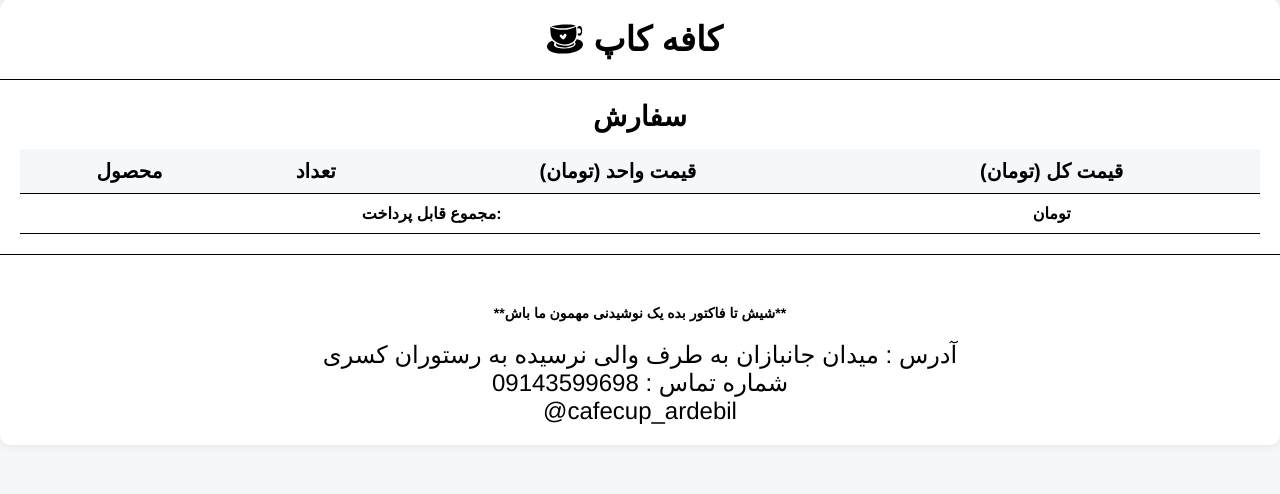
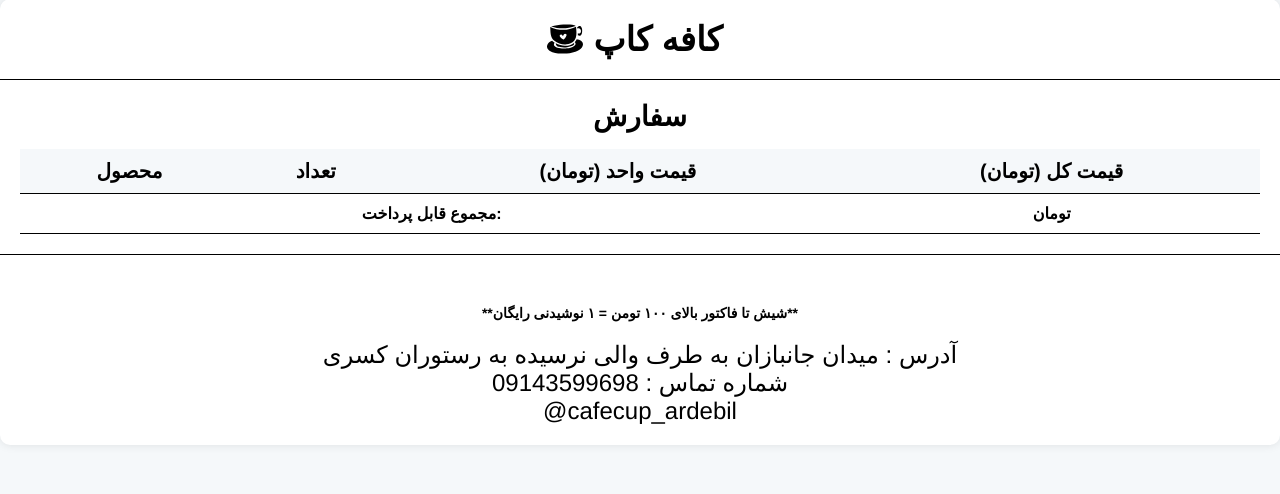
Before and after one commit to AlgoNouir/dopamin-server, a Python web app: template core/templates/pdf.html in a window 1280 px wide. Shown: the part 21-515 px from the top of the page. Run offline with Jinja, Linux system fonts and the light colour scheme; the template is opened without the code that fills it, so the values that code supplies are empty.

Commit message:
change text

```diff
--- a/core/templates/pdf.html
+++ b/core/templates/pdf.html
@@ -182,8 +182,7 @@
             </table>
         </div>
         <div class="footer">
-            <p style="margin-bottom: 20px;font-weight: 800; font-size: 14px;">**شیش تا فاکتور بده یک نوشیدنی مهمون ما
-                باش**</p>
+            <p style="margin-bottom: 20px;font-weight: 800; font-size: 14px;">**شیش تا فاکتور بالای ۱۰۰ تومن = ۱ نوشیدنی رایگان**</p>
             <p>آدرس : میدان جانبازان به طرف والی نرسیده به رستوران کسری</p>
             <p>شماره تماس : 09143599698</p>
             <p>@cafecup_ardebil</p>
```
